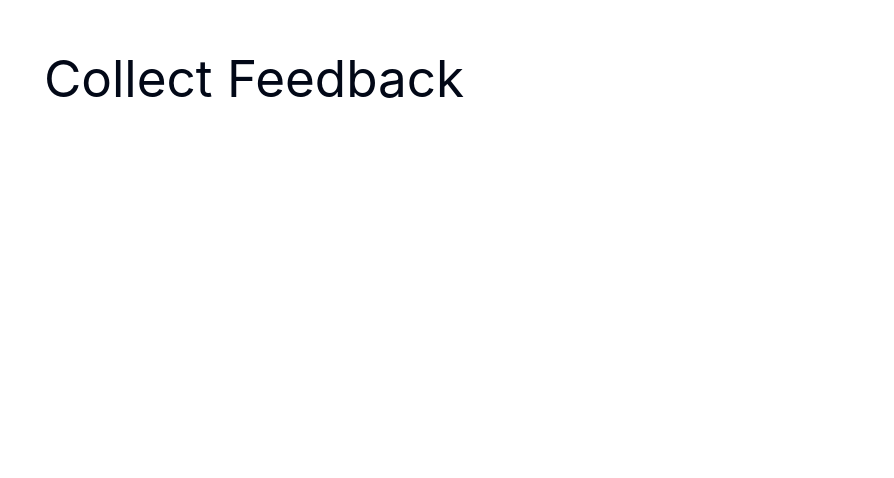
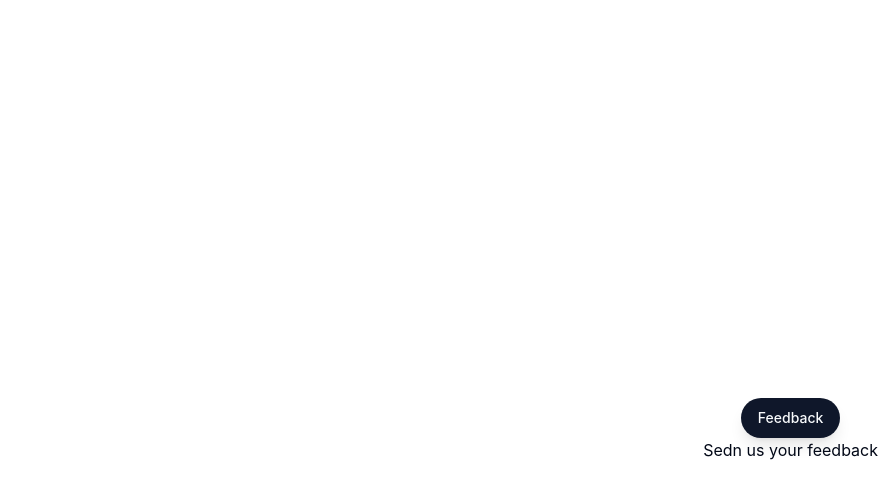
Before and after one commit to ppppppsmash/my-comment-widget, a React (Vite) app: page / in a window 1280 px wide. Shown: the part 322-800 px from the top of the page, without its empty margins (386-1280 px from the left). Built offline with nearby package versions, Linux system fonts and the light colour scheme.

Commit message:
feat: Add Widget components

```diff
--- a/src/App.tsx
+++ b/src/App.tsx
@@ -1,10 +1,12 @@
+import { Widget } from './components/Widget';
+
 import './App.css'
 
 function App() {
 
   return (
     <>
-      <h1>Collect Feedback</h1>
+      <Widget />
     </>
   )
 }
--- /dev/null
+++ b/src/components/Widget.tsx
@@ -0,0 +1,16 @@
+import { Button } from '@/components/ui/button';
+
+export const Widget = () => {
+  return (
+    <div className="fixed bottom-4 right-4 z-50">
+      <Button className="rounded-full shadow-lg hover:scale-105">Feedback</Button>
+
+      <div>
+        <h3>Sedn us your feedback</h3>
+        <form>
+
+        </form>
+      </div>
+    </div>
+  )
+}
```
